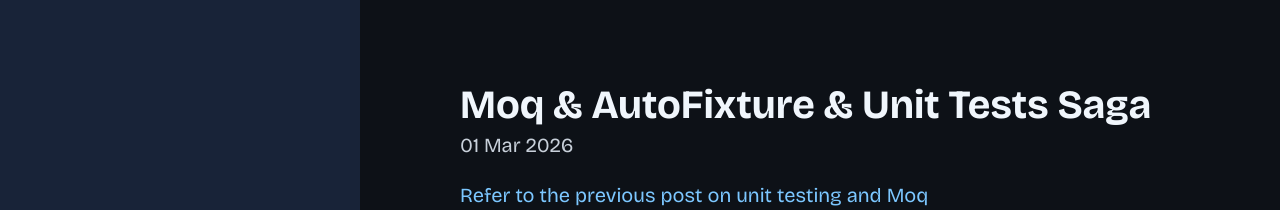
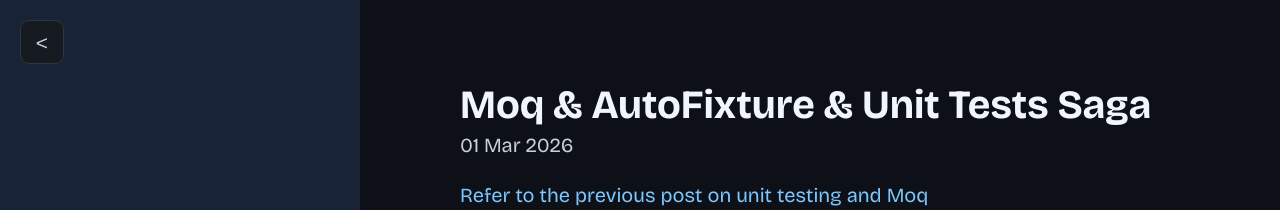
Before and after one commit to inayathullah/inayathullah.github.io, a Jekyll site: the page built from index.html, in a window 1280 px wide. Shown: the top 210 px of the page. Built offline with Jekyll 4.4.1, drawn with Linux system fonts in a browser that asks for light colours; Markdown is read by kramdown in place of the engine named in the settings; the list of posts is cut into pages by our own code.

Commit message:
collapsable sidebar

```diff
--- a/_layouts/default.html
+++ b/_layouts/default.html
@@ -5,11 +5,46 @@
 
   <body>
 
+    <button id="sidebar-toggle" class="sidebar-toggle" type="button" aria-label="Toggle sidebar">
+      &lt;
+    </button>
+
     {% include sidebar.html %}
 
     <div class="content container">
       {{ content }}
     </div>
+
+    <script>
+      (function () {
+        var storageKey = "sidebar-collapsed";
+        var toggle = document.getElementById("sidebar-toggle");
+        if (!toggle) return;
+
+        function setCollapsed(collapsed) {
+          document.body.classList.toggle("sidebar-collapsed", collapsed);
+          toggle.setAttribute("aria-expanded", String(!collapsed));
+          toggle.setAttribute("title", collapsed ? "Expand sidebar" : "Collapse sidebar");
+          toggle.textContent = collapsed ? ">" : "<";
+        }
+
+        var savedCollapsed = false;
+        try {
+          savedCollapsed = window.localStorage.getItem(storageKey) === "1";
+        } catch (e) {
+          savedCollapsed = false;
+        }
+        setCollapsed(savedCollapsed);
+
+        toggle.addEventListener("click", function () {
+          var collapsed = !document.body.classList.contains("sidebar-collapsed");
+          setCollapsed(collapsed);
+          try {
+            window.localStorage.setItem(storageKey, collapsed ? "1" : "0");
+          } catch (e) {}
+        });
+      })();
+    </script>
 
     <script>
       (function () {
--- a/public/css/dark.css
+++ b/public/css/dark.css
@@ -74,6 +74,18 @@
 .sidebar-nav-item:focus {
   color: #ffffff;
   text-decoration: none;
+}
+
+.sidebar-toggle {
+  background: #161b22;
+  color: #c9d1d9;
+  border-color: #30363d;
+}
+
+.sidebar-toggle:hover,
+.sidebar-toggle:focus {
+  background: #21262d;
+  color: #f0f6fc;
 }
 
 hr {
--- a/public/css/hyde.css
+++ b/public/css/hyde.css
@@ -58,6 +58,7 @@
   padding: 2rem 1rem;
   color: rgba(255,255,255,.5);
   background-color: #202020;
+  transition: transform 220ms ease;
 }
 @media (min-width: 48em) {
   .sidebar {
@@ -125,11 +126,43 @@
   padding-bottom: 4rem;
 }
 
+.sidebar-toggle {
+  display: none;
+  position: fixed;
+  top: 1rem;
+  left: 1rem;
+  z-index: 1001;
+  border: 1px solid #c6c6c6;
+  background: #ffffff;
+  color: #2b2b2b;
+  border-radius: 0.45rem;
+  width: 2.2rem;
+  height: 2.2rem;
+  line-height: 1;
+  font-size: 1.05rem;
+  cursor: pointer;
+}
+
+@media (min-width: 48em) {
+  .sidebar-toggle {
+    display: block;
+  }
+}
+
 @media (min-width: 48em) {
   .content {
     max-width: 52rem;
     margin-left: 20rem;
     margin-right: 2rem;
+  }
+
+  body.sidebar-collapsed .sidebar {
+    transform: translateX(-100%);
+  }
+
+  body.sidebar-collapsed .content {
+    margin-left: auto;
+    margin-right: auto;
   }
 }
 
@@ -137,6 +170,11 @@
   .content {
     margin-left: 22rem;
     margin-right: 4rem;
+  }
+
+  body.sidebar-collapsed .content {
+    margin-left: auto;
+    margin-right: auto;
   }
 }
 
@@ -156,12 +194,26 @@
     margin-left: 2rem;
     margin-right: 20rem;
   }
+
+  .layout-reverse.sidebar-collapsed .sidebar {
+    transform: translateX(100%);
+  }
+
+  .layout-reverse.sidebar-collapsed .content {
+    margin-left: auto;
+    margin-right: auto;
+  }
 }
 
 @media (min-width: 64em) {
   .layout-reverse .content {
     margin-left: 4rem;
     margin-right: 22rem;
+  }
+
+  .layout-reverse.sidebar-collapsed .content {
+    margin-left: auto;
+    margin-right: auto;
   }
 }
 
```
